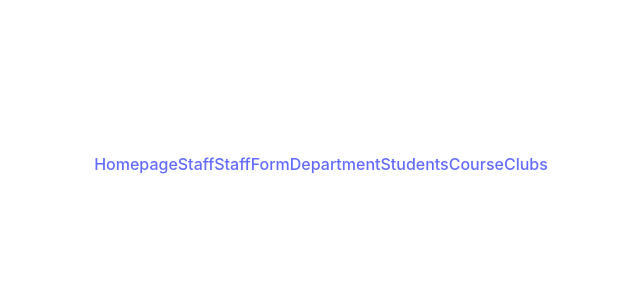
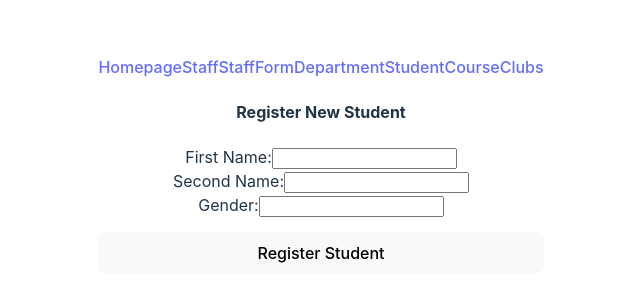
Before and after one commit to pktpaulie/SchoolSystem, a React (Vite) app: page /student in a window 1280 px wide. Shown: the part 236-538 px from the top of the page, without its empty margins (319-959 px from the left). Built offline with nearby package versions, Linux system fonts and the light colour scheme.

Commit message:
Add Student details component

```diff
--- a/src/components/Nav.jsx
+++ b/src/components/Nav.jsx
@@ -12,6 +12,7 @@ import Staff from './Staff'
 import Club from './Club'
 import StaffForm from './StaffForm'
 import Course from './Course'
+import Student from './Student'
 
 export default function Nav() {
   return (
@@ -20,7 +21,7 @@ export default function Nav() {
       <Link to={"/staff"}>Staff</Link>
       <Link to={"/staffform"}>StaffForm</Link>
       <Link to={"/department"}>Department</Link>
-      <Link to={"/students"}>Students</Link>
+      <Link to={"/student"}>Student</Link>
       <Link to={"/courses"}>Course</Link>
       <Link to={"/club"}>Clubs</Link>
 
@@ -28,8 +29,8 @@ export default function Nav() {
           <Route path='/' element={<h1>Homepage</h1>}></Route>
           <Route path='/staff' element={<Staff />}></Route>
           <Route path='/staffform' element={<StaffForm />}></Route>
-          {/* <Route path='/student' element={<Student />}></Route>
-          <Route path='/department' element={<Department />}></Route>*/}
+           <Route path='/student' element={<Student />}></Route>
+          {/*<Route path='/department' element={<Department />}></Route>*/}
           <Route path='/courses' element={<Course />}></Route>
           <Route path='/club' element={<Club />}></Route>
 
--- /dev/null
+++ b/src/components/Student.jsx
@@ -0,0 +1,80 @@
+import React, { useState } from 'react';
+import { Form, Button } from 'react-bootstrap';
+
+const API_URL = 'https://school-api-2wqk.onrender.com/api/students/';
+
+const Student = () => {
+  const [formData, setFormData] = useState({
+    first_name: '',
+    second_name: '',
+    gender: null,
+  });
+
+  const handleInputChange = (event) => {
+    const { name, value } = event.target;
+    setFormData({
+      ...formData,
+      [name]: value,
+    });
+  };
+
+  const handleSubmit = async (event) => {
+    event.preventDefault();
+
+    try {
+      const response = await fetch(API_URL, {
+        method: 'POST',
+        headers: {
+          'Content-Type': 'application/json',
+        },
+        body: JSON.stringify(formData),
+      });
+
+      if (response.ok) {
+        // The Student details was successfully created on the server.
+        console.log('Student details created successfully!');
+        // You can perform any necessary actions here after successful POST.
+      } else {
+        // The server returned an error response.
+        const responseData = await response.json();
+        console.error('Failed to create Student details on the server:', responseData);
+      }
+    } catch (error) {
+      // An error occurred during the API call.
+      console.error('Error creating Student details:', error);
+    }
+  };
+
+  return (
+    <form onSubmit={handleSubmit}>
+        <h4>Register New Student</h4>
+      <div>
+        <label htmlFor="first_name">First Name:</label>
+        <input type="text" id="first_name" name="first_name" value={formData.first_name} onChange={handleInputChange}
+        />
+
+      </div>
+      <div>
+        <label htmlFor="second_name">Second Name:</label>
+        <input type="text" id="second_name" name="second_name" value={formData.second_name} onChange={handleInputChange}
+        />
+      </div>
+      <div>
+        <label htmlFor="gender">Gender:</label>
+        <input
+          type="text"
+          id="gender"
+          name="gender"
+          value={formData.gender || ''}
+          onChange={handleInputChange}
+        />
+      </div>
+      <Button  type="submit" variant="outline-primary" style={{marginTop:'15px', width: '100%' }}> Register Student </Button>
+
+
+
+    </form>
+  );
+};
+
+export default Student;
```
